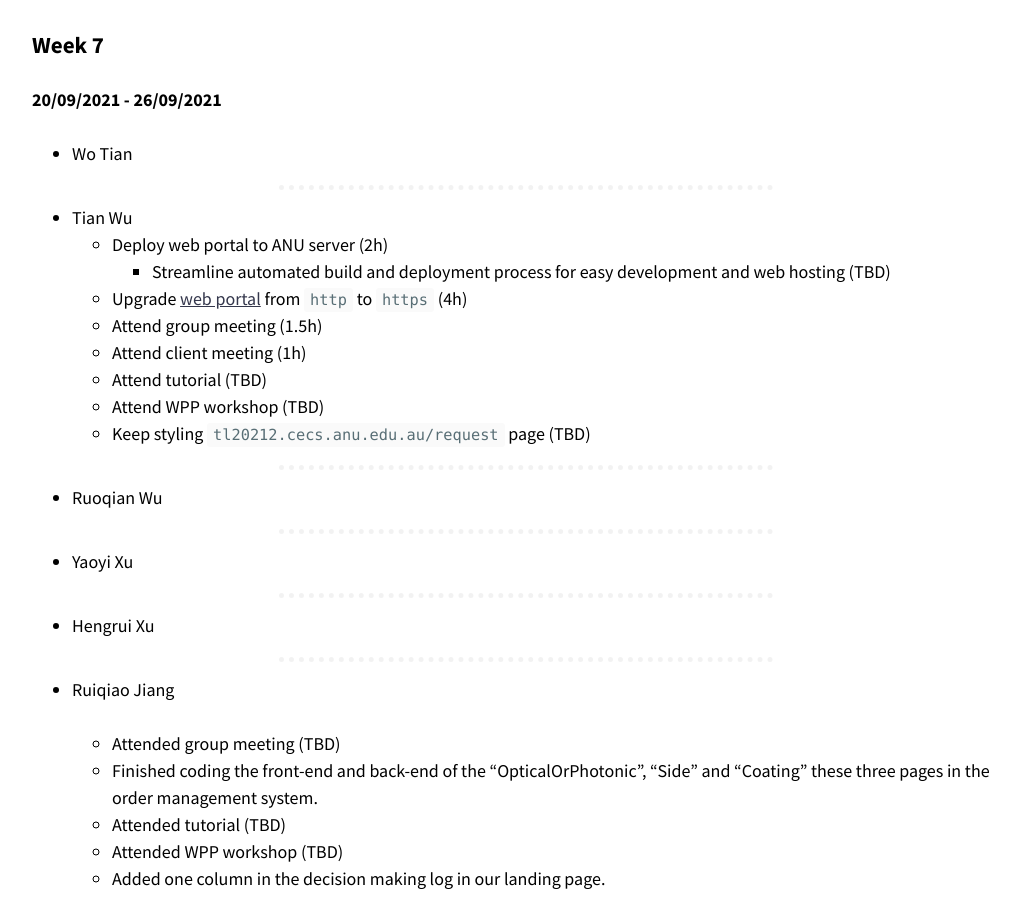
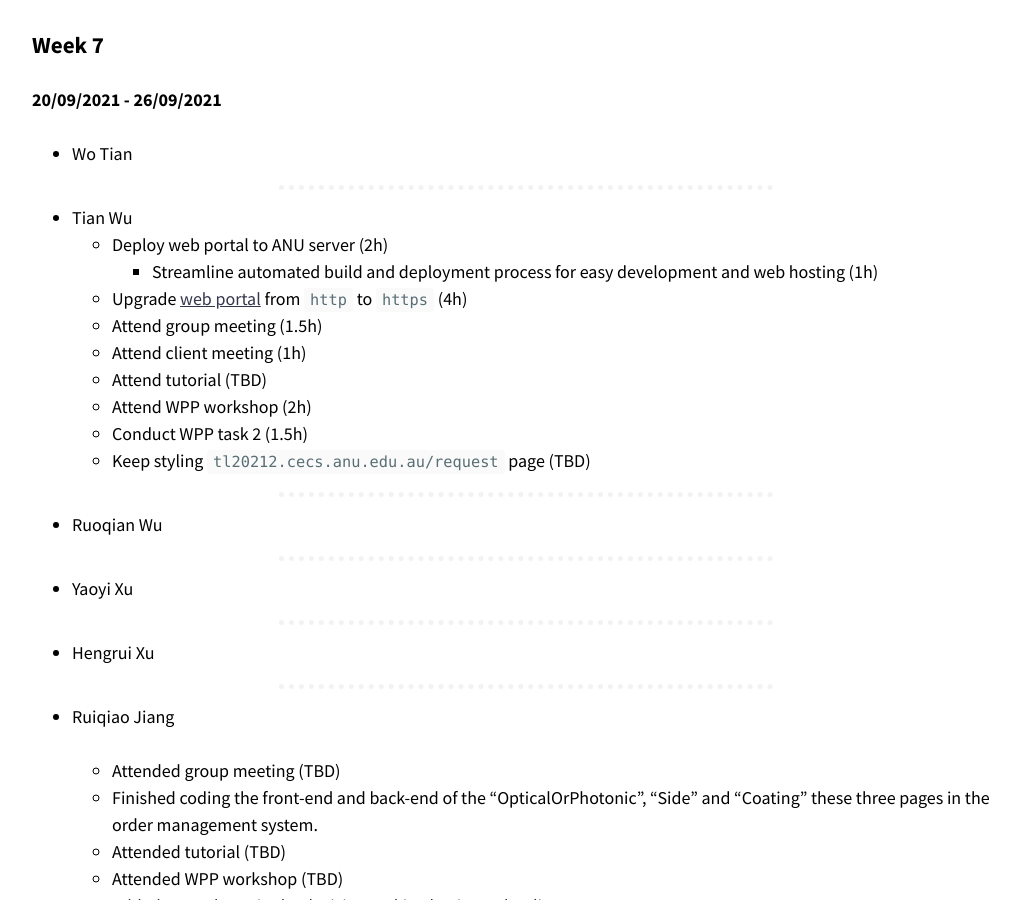
Before and after one commit to optofab/optofab.github.io, a Jekyll site: the page built from work_records.md, in a window 1280 px wide and 900 px high, scrolled down 13497 px. Shown: the whole window, without its empty margins (114-1134 px from the left). Built offline with Jekyll 4.4.1, drawn with Linux system fonts in a browser that asks for light colours; nearby versions of some CDN libraries; emoji names are drawn with the system emoji font.

Commit message:
update work records for week 7

```diff
--- a/work_records.md
+++ b/work_records.md
@@ -537,10 +537,9 @@ _[Don't forget to add hours for each of the work you've done. This line will be
 
 - Ruiqiao Jiang
 
-  -  Researched on asp.net (1.5h)
-  -  Front-end development of the part, side and optical/photonic page of the Order Management System. (3h)
-  -  Edited the work records, reflection log. (0.5h)
-
+  - Researched on asp.net (1.5h)
+  - Front-end development of the part, side and optical/photonic page of the Order Management System. (3h)
+  - Edited the work records, reflection log. (0.5h)
 
 <hr class="hr-dotted">
 
@@ -558,12 +557,13 @@ _[Don't forget to add hours for each of the work you've done. This line will be
 
 - Tian Wu
   - Deploy web portal to ANU server (2h)
-    - Streamline automated build and deployment process for easy development and web hosting (TBD)
+    - Streamline automated build and deployment process for easy development and web hosting (1h)
   - Upgrade [web portal](https://tl20212.cecs.anu.edu.au) from `http` to `https` (4h)
   - Attend group meeting (1.5h)
   - Attend client meeting (1h)
   - Attend tutorial (TBD)
-  - Attend WPP workshop (TBD)
+  - Attend WPP workshop (2h)
+  - Conduct WPP task 2 (1.5h)
   - Keep styling `tl20212.cecs.anu.edu.au/request` page (TBD)
 
 <hr class="hr-dotted">
@@ -587,7 +587,6 @@ _[Don't forget to add hours for each of the work you've done. This line will be
   - Attended tutorial (TBD)
   - Attended WPP workshop (TBD)
   - Added one column in the decision making log in our landing page.
-
 
 <hr class="hr-dotted">
 
```
